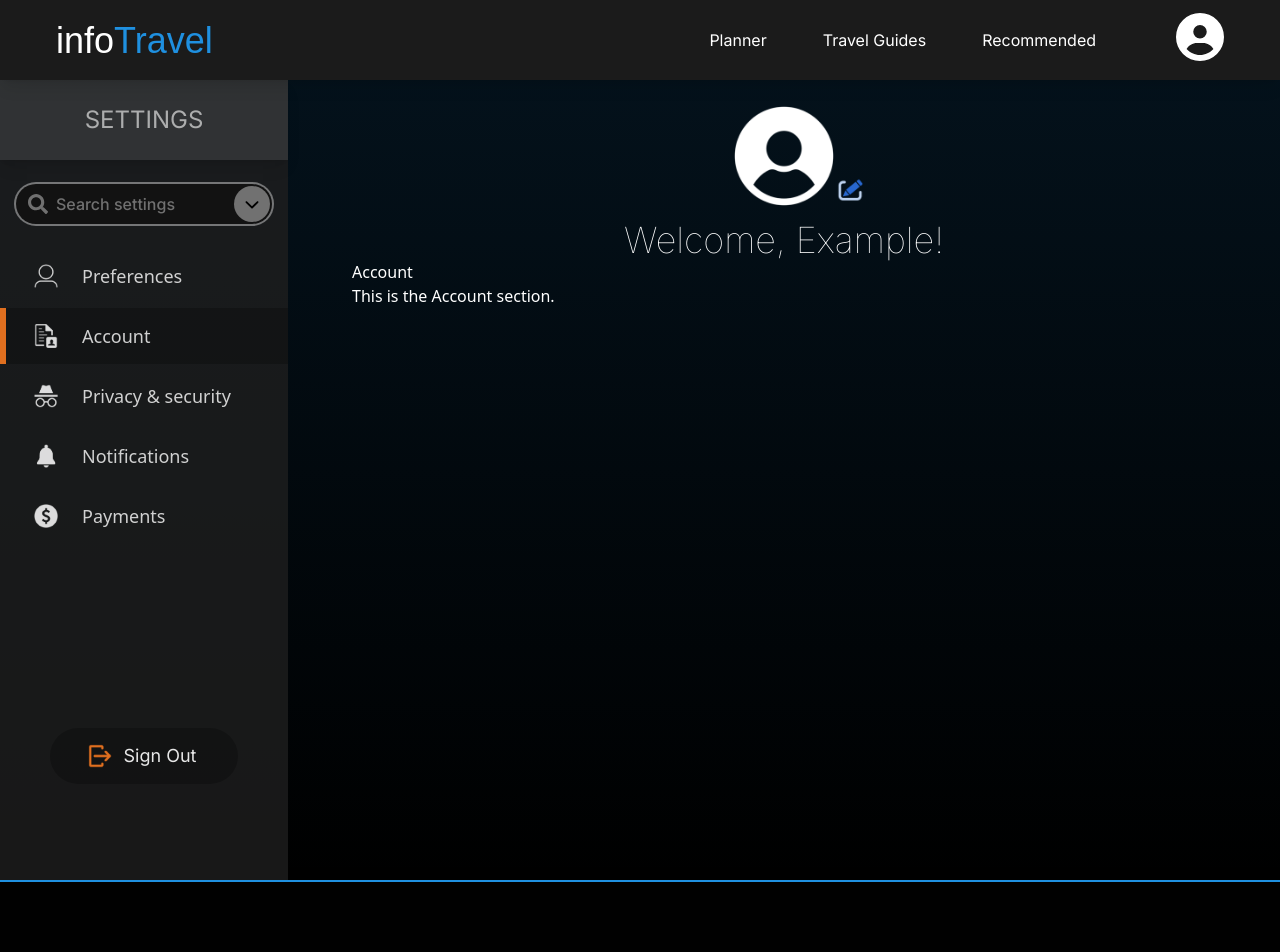
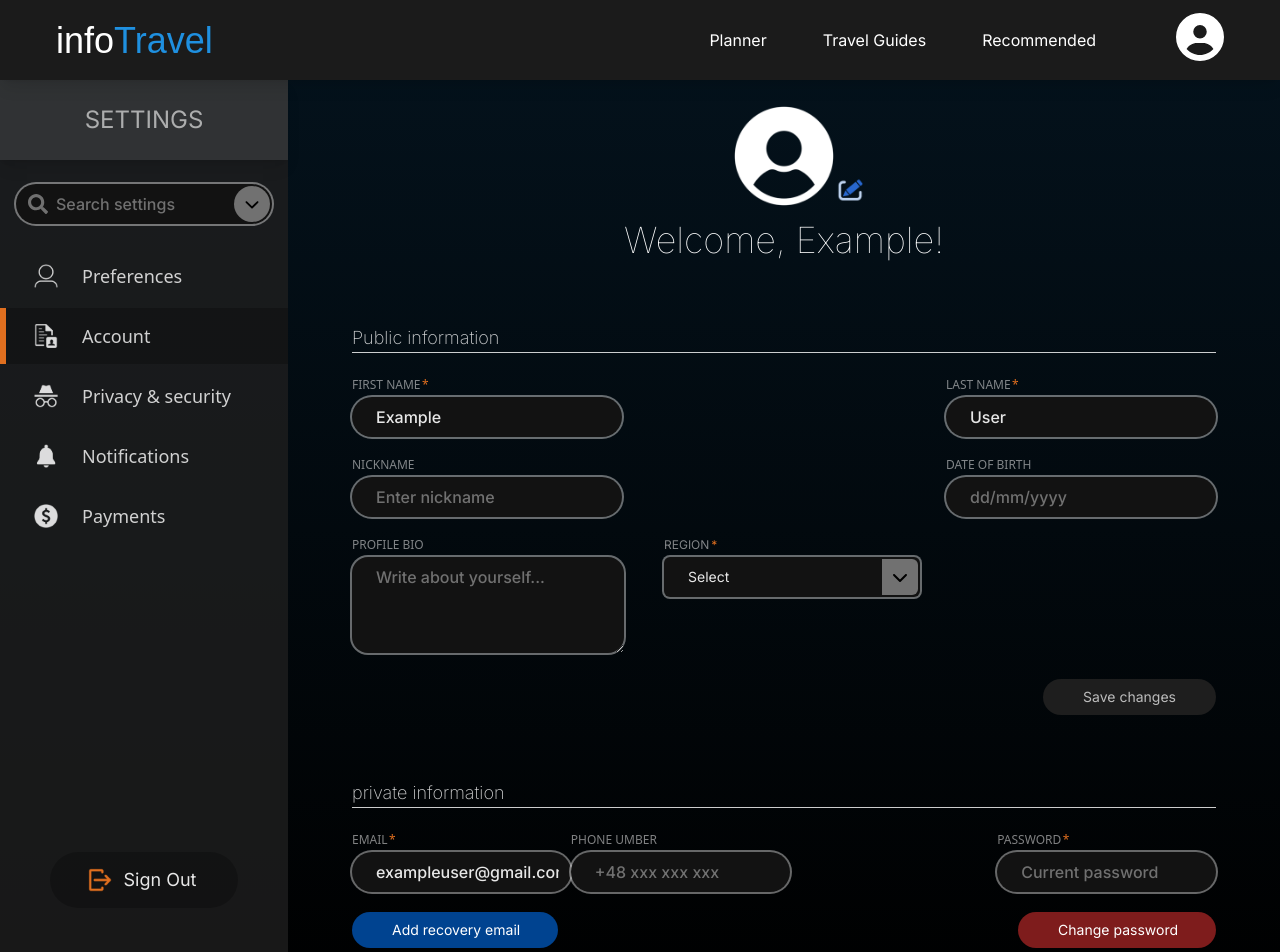
Before and after one commit to infoTravelProject/infoTravel, a Next.js app in the folder front/: page /settings/account in a window 1280 px wide. Shown: the top 952 px of the page. Built offline with nearby package versions, Linux system fonts and the light colour scheme; a web font is replaced by a local one.

Commit message:
settings - account: temporarily done

```diff
--- a/front/components/Button.js
+++ b/front/components/Button.js
@@ -53,7 +53,7 @@ const Button = ({type, text, color, icon, inputType, inputPlaceholder, selectDat
             hex = "#7E1C1C";
             break;
         case "grey":
-            type = "normal";
+            type = "button";
             hex = "#1E1E1E";
             break;
         default:
@@ -167,7 +167,11 @@ const Button = ({type, text, color, icon, inputType, inputPlaceholder, selectDat
                     //TODO: hide/show password on eye-button click
 
                     return (
-                        <div>
+                        <div className="flex flex-col">
+                            <label className="relative w-fit pb-1 text-xs">
+                                <span className="text-white/[0.5] pr-2">{label.toUpperCase()}</span>
+                                <span className={`${required ? 'text-it-amber' : 'text-transparent'} absolute right-0`}>*</span>
+                            </label>
                             <div className="relative flex items-center text-white/[0.4] focus-within:text-white/[0.9]">
                                 <input
                                 type="password"
@@ -179,23 +183,48 @@ const Button = ({type, text, color, icon, inputType, inputPlaceholder, selectDat
                             </div>
                         </div>
                     );
+                case "textarea":
+                    return (
+                        <div className="flex flex-col">
+                            <label className="relative pb-1 text-xs">
+                                <span className="text-white/[0.5] pr-2">{label.toUpperCase()}</span>
+                                <span className={`${required ? 'text-it-amber' : 'text-transparent'} absolute right-0`}>*</span>
+                            </label>
+                            <div className="text-white/[0.4] focus-within:text-white/[0.9]">
+                                <textarea
+                                    autoComplete="off"
+                                    placeholder={inputPlaceholder}
+                                    defaultValue={selectDefault}
+                                    className={`pr-3 pl-6 py-2 font-inter font-medium placeholder-white/[0.4] text-white/[0.9] rounded-2xl min-h-24 max-h-96 min-w-64 w-full border-none ring-2 ring-white/[0.4] focus:outline-none
+                                ${color === "blue" ? 'focus:ring-it-blue' : color === "amber" ? 'focus:ring-it-amber' : color === "red" ? 'focus:ring-it-red-light' : 'focus:ring-white/[0.9]'} transition focus:placeholder-transparent`}/>
+                            </div>
+                        </div>
+                    );
                 default:
                 case "none":
                     return (
+                        <div className="flex flex-col">
+                            <label className="relative w-fit pb-1 text-xs">
+                                <span className="text-white/[0.5] pr-2">{label.toUpperCase()}</span>
+                                <span className={`${required ? 'text-it-amber' : 'text-transparent'} absolute right-0`}>*</span>
+                            </label>
                             <div className="text-white/[0.4] focus-within:text-white/[0.9]">
                                 <input
                                     type="text"
                                     autoComplete="off"
                                     placeholder={inputPlaceholder}
+                                    defaultValue={selectDefault}
                                     className={`pr-3 pl-6 py-2 font-inter font-medium placeholder-white/[0.4] text-white/[0.9] rounded-full w-full border-none ring-2 ring-white/[0.4] focus:outline-none
-                            ${color==="blue" ? 'focus:ring-it-blue' : color==="amber" ? 'focus:ring-it-amber' : color==="red" ? 'focus:ring-it-red-light' : 'focus:ring-white/[0.9]'} transition focus:placeholder-transparent`}/>
+                                ${color === "blue" ? 'focus:ring-it-blue' : color === "amber" ? 'focus:ring-it-amber' : color === "red" ? 'focus:ring-it-red-light' : 'focus:ring-white/[0.9]'} transition focus:placeholder-transparent`}/>
+                            </div>
                         </div>
                     );
             }
             break;
         case "logout":
             return (
-                <div className="w-fit flex flex-row items-center bg-black/[0.25] rounded-full cursor-pointer transition hover:bg-black/[0.35] hover:border-amber-600 border-transparent border-2">
+                <div
+                    className="w-fit flex flex-row items-center bg-black/[0.25] rounded-full cursor-pointer transition hover:bg-black/[0.35] hover:border-amber-600 border-transparent border-2">
                     <div className="w-8 h-8 flex flex-col justify-center ml-8">
                         <Image src={"/logout.png"} width={500} height={500} alt={"?"} className="scale-75"/>
                     </div>
--- a/front/components/settings/Account.js
+++ b/front/components/settings/Account.js
@@ -1,5 +1,8 @@
 import {useGlobalContext} from "@/components/context/GlobalContext";
 import SettingsHeader from "@/components/settings/SettingsHeader";
+import Label from "@/components/Label";
+import Button from "@/components/Button";
+import tempLanguageData from "@/data/tempLanguageData.json";
 
 const Account = () => {
     const {setSettingsPage} = useGlobalContext();
@@ -8,8 +11,40 @@ const Account = () => {
     return (
         <div>
             <SettingsHeader/>
-            <h1>Account</h1>
-            <p>This is the Account section.</p>
+            <Label text={"Public information"}/>
+            <div className="flex flex-col gap-y-5">
+                <div className={"flex justify-between flex-wrap gap-x-10 gap-y-5"}>
+                    <Button type={"input"} label={"first name"} required={true} inputPlaceholder={"Enter first name"} selectDefault={"Example"} color={"amber"}/>
+                    <Button type={"input"} label={"last name"} required={true} inputPlaceholder={"Enter last name"} selectDefault={"User"} color={"amber"}/>
+                    <Button type={"input"} label={"nickname"} inputPlaceholder={"Enter nickname"}/>
+                    <Button type={"input"} label={"date of birth"} inputPlaceholder={"dd/mm/yyyy"}/>
+                </div>
+                <div className={"flex justify-between flex-wrap gap-x-10 gap-y-5"}>
+                    <div className={"flex-1 max-w-2xl"}><Button type={"input"} inputType={"textarea"} label={"profile bio"} inputPlaceholder={"Write about yourself..."}/></div>
+                    <div className={"min-w-64"}><Button type={"select"} selectData={tempLanguageData} label={"region"} required={true} color={"amber"}/></div>
+                    <div className={"w-64"}></div>
+                </div>
+                <div className={"flex justify-end"}>
+                    <button className={"pointer-events-none"}><Button text={"Save changes"} color={"grey"}/></button>
+                </div>
+            </div>
+            <Label text={"private information"}/>
+            <div className="flex flex-col gap-y-5">
+                <div className={"flex justify-between"}>
+                    <Button type={"input"} label={"email"} required={true} inputPlaceholder={"Enter email"} selectDefault={"exampleuser@gmail.com"} color={"amber"}/>
+                    <Button type={"input"} label={"phone umber"} inputPlaceholder={"+48 xxx xxx xxx"}/>
+                    <div className={"w-64"}></div>
+                    <Button type={"input"} inputType={"password"} label={"password"} required={true} inputPlaceholder={"Current password"} color={"red"}></Button>
+                </div>
+                <div className={"flex justify-between"}>
+                    <button><Button text={"Add recovery email"} type={"button-contrast"}/></button>
+                    <button><Button text={"Change password"} type={"button-contrast"} color={"red"}/></button>
+                </div>
+                <div className={"flex justify-between"}>
+                    <button><Button text={"Change email"} type={"button-contrast"} color={"amber"}/></button>
+                    <button><Button text={"Delete account"} type={"button-contrast"} color={"red"}/></button>
+                </div>
+            </div>
         </div>
     );
 };
--- a/front/components/settings/Preferences.js
+++ b/front/components/settings/Preferences.js
@@ -27,16 +27,16 @@ const Preferences = () => {
             <SettingsHeader/>
             <Label text={"General"}/>
             <div className={"flex justify-between flex-wrap gap-x-10 gap-y-5"}>
-                <div className={"min-w-60"}><Button type={"select"} color={"amber"} selectType={"simple"} label={"theme"} selectData={tempData}
+                <div className={"min-w-64"}><Button type={"select"} color={"blue"} selectType={"simple"} label={"theme"} selectData={tempData}
                 selectDefault={mapper(tempData, "dark")}/></div>
-                <div className={"min-w-60"}><Button type={"select"} color={"amber"} selectType={"simple"} label={"language"} selectData={tempLanguageData}
+                <div className={"min-w-64"}><Button type={"select"} color={"blue"} selectType={"simple"} label={"language"} selectData={tempLanguageData}
                 selectDefault={mapper(tempLanguageData, "enus")}/></div>
-                <div className={"min-w-60"}><Button type={"select"} color={"amber"} selectType={"simple"} label={"units"} selectData={tempData}/></div>
-                <div className={"min-w-60"}><Button type={"select"} color={"amber"} selectType={"simple"} label={"currency"} selectData={tempData}/></div>
+                <div className={"min-w-64"}><Button type={"select"} color={"blue"} selectType={"simple"} label={"units"} selectData={tempData}/></div>
+                <div className={"min-w-64"}><Button type={"select"} color={"blue"} selectType={"simple"} label={"currency"} selectData={tempData}/></div>
             </div>
             <Label text={"Profile"}/>
             <div className={"flex justify-between pb-4"}>
-                <div className={"min-w-60"}><Button type={"select"} color={"amber"} selectType={"simple"} label={"profile theme"} selectData={tempData}/></div>
+                <div className={"min-w-64"}><Button type={"select"} color={"blue"} selectType={"simple"} label={"profile theme"} selectData={tempData}/></div>
             </div>
             <ToggleBox text={"Display following/followers count"} type={"on"}/>
             <ToggleBox text={"Display nickname instead of first name"} type={"disabled"}/>
```
Lines whose indentation alone changed are shown as unchanged.
